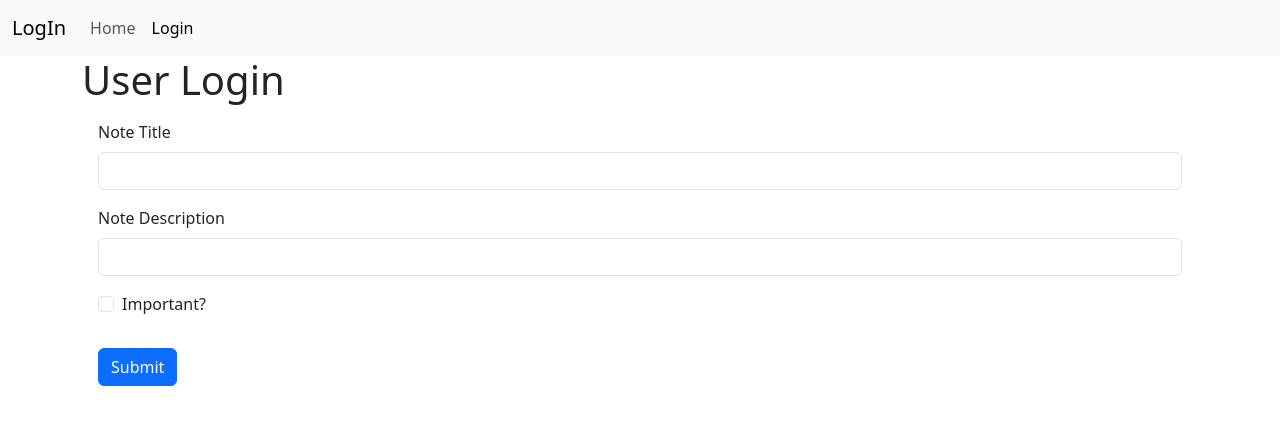
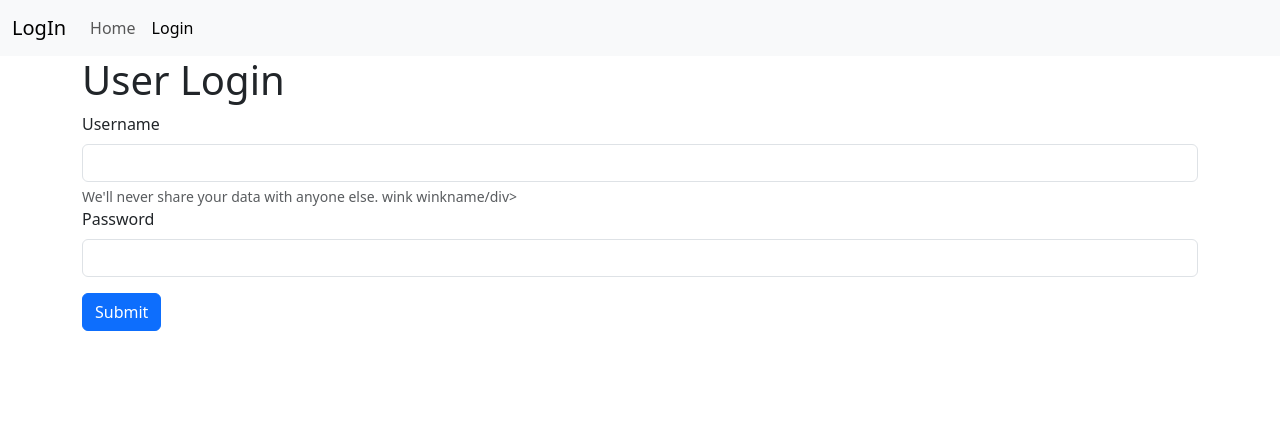
Before and after one commit to kushaldahal0/Notes-manager, a FastAPI app: page / in a window 1280 px wide. Shown: the top 425 px of the page. Run offline with FastAPI, Linux system fonts and the light colour scheme.

Commit message:
add user login page

```diff
--- a/templates/users/user_index.html
+++ b/templates/users/user_index.html
@@ -54,22 +54,21 @@
     <div class="container">
         <h1>User Login</h1>
         <form action="/" method="post">
-            <div class="m-3">
-                <label for="title" class="form-label">Note Title</label>
-                <input type="text" class="form-control" name="title" aria-describedby="emailHelp">
-                <!-- <div id="emailHelp" class="form-text">We'll never share your email with anyone else.</div> -->
-            </div>
-            <div class="m-3">
-                <label for="desc" class="form-label">Note Description</label>
-                <input type="text" class="form-control" name="desc" aria-describedby="emailHelp">
-                <!-- <div id="emailHelp" class="form-text">We'll never share your email with anyone else.</div> -->
-            </div>
-            <div class="m-3 form-check">
-                <input type="checkbox" class="form-check-input" name="important">
-                <label class="form-check-label" for="important">Important?</label>
-            </div>
-            <button type="submit" class="m-3 btn btn-primary">Submit</button>
-        </form>
+                <div class="mb-3">
+                  <label for="username" class="form-label">Username</label>
+                  <input type="text" class="form-control" name="username" aria-describedby="emailHelp">
+                  <div id="emailHelp" class="form-text">We'll never share your data with anyone else. wink winkname/div>
+                </div>
+                <div class="mb-3">
+                  <label for="password" class="form-label">Password</label>
+                  <input type="password" class="form-control" name="password">
+                </div>
+                <!-- <div class="mb-3 form-check">
+                  <input type="checkbox" class="form-check-input" id="exampleCheck1">
+                  <label class="form-check-label" for="exampleCheck1">Check me out</label>
+                </div> -->
+                <button type="submit" class="btn btn-primary">Submit</button>
+              </form>
     </div>
 
     <script src="https://cdn.jsdelivr.net/npm/bootstrap@5.3.3/dist/js/bootstrap.bundle.min.js"
```
Also changed, not shown: requirements.txt (+7 -0 lines), routes/user.py (+44 -1 lines), schemas/user.py (added, +40 -0 lines).
